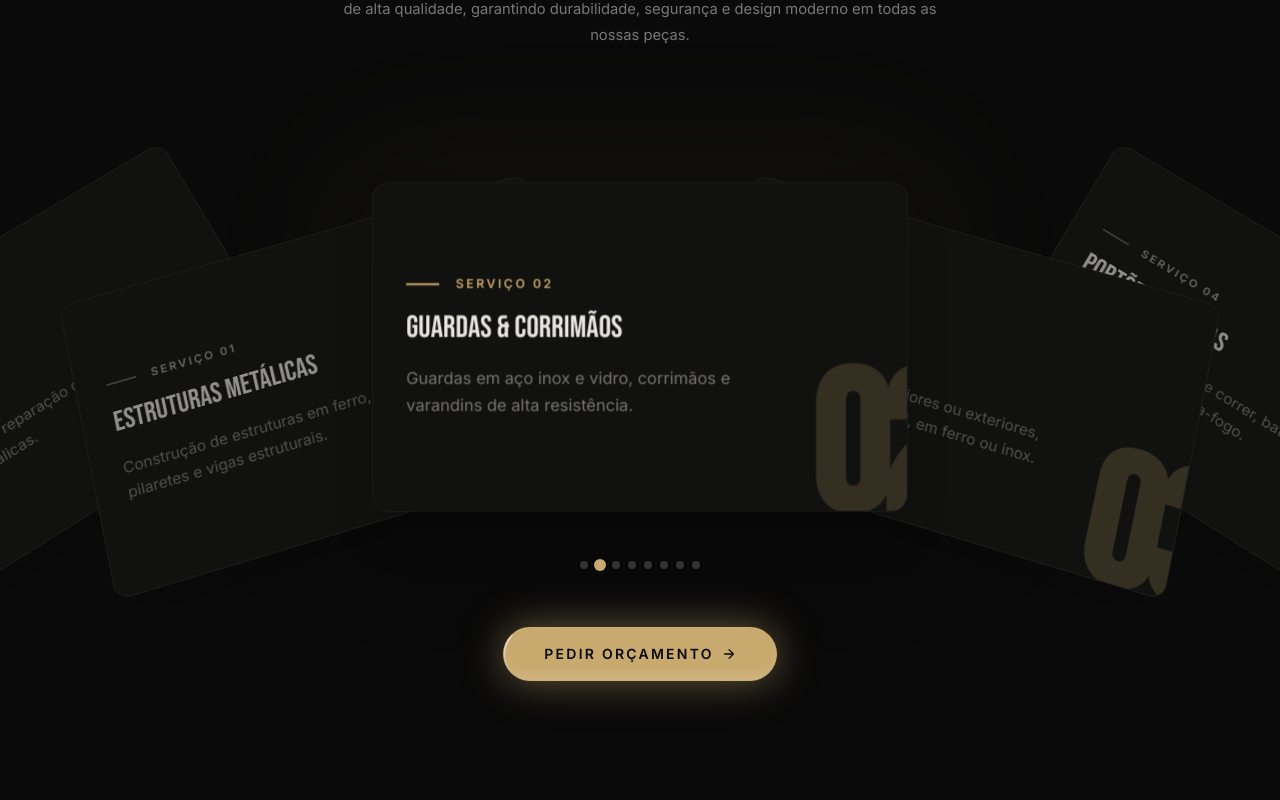
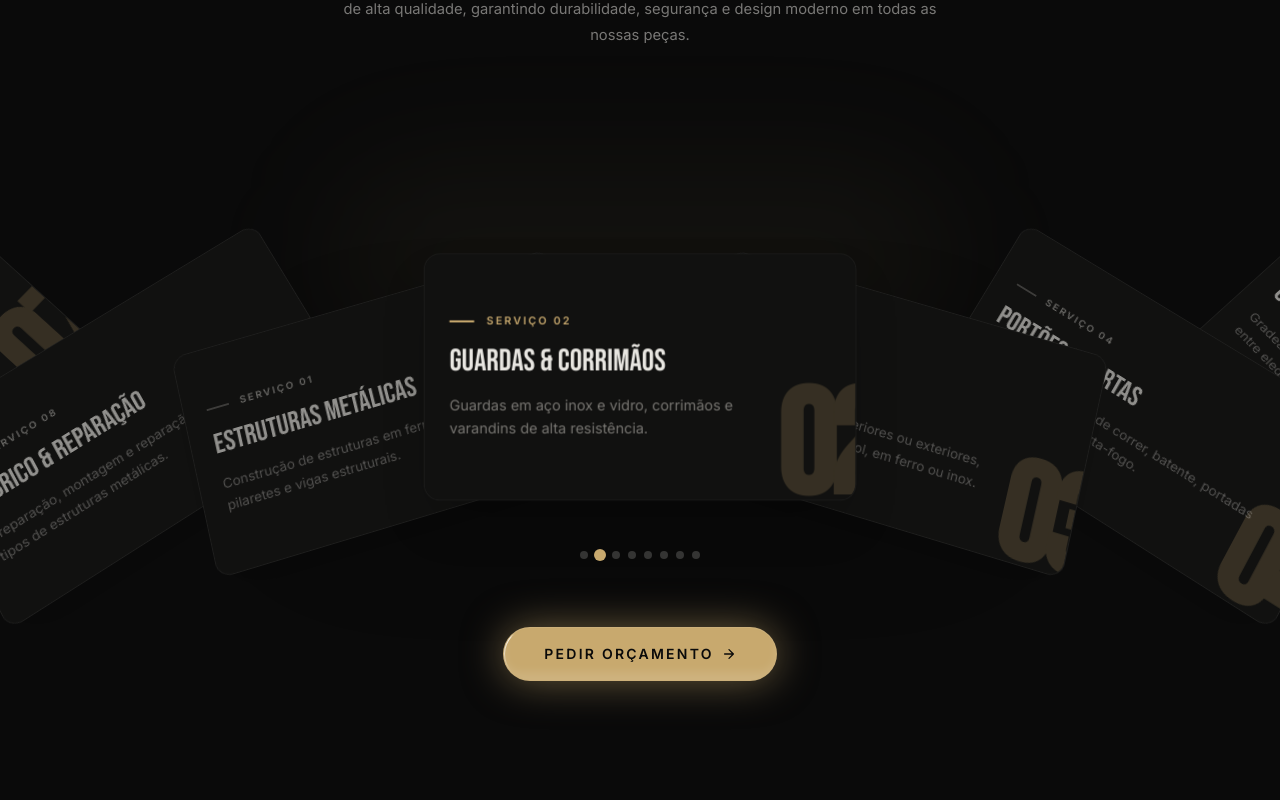
Before and after one commit to mendesrui19/Rino_Seralharia_Website, a React (Vite) app: page / in a window 1280 px wide. Shown: the part 2220-3020 px from the top of the page. Built offline with nearby package versions, Linux system fonts and the light colour scheme.

Commit message:
Reduce card stack size and text size to ensure all content fits

```diff
--- a/src/components/sections/Services.tsx
+++ b/src/components/sections/Services.tsx
@@ -46,8 +46,8 @@ export function Services() {
             intervalMs={3500}
             pauseOnHover={true}
             showDots={true}
-            cardWidth={520}
-            cardHeight={320}
+            cardWidth={420}
+            cardHeight={240}
             overlap={0.4}
             spreadDeg={50}
             perspectivePx={1000}
--- a/src/components/ui/card-stack.tsx
+++ b/src/components/ui/card-stack.tsx
@@ -371,27 +371,27 @@ export function CardStack<T extends CardStackItem>({
 
 function DefaultFanCard({ item, active }: { item: CardStackItem; active: boolean }) {
   return (
-    <div className="relative h-full w-full p-8 flex flex-col justify-center bg-bg-sec group">
+    <div className="relative h-full w-full p-6 flex flex-col justify-center bg-bg-sec group">
       {/* Custom render for Serralharia */}
-      <div className="absolute -bottom-10 -right-10 pointer-events-none opacity-20">
-        <span className="font-display text-[12rem] leading-none text-accent font-bold tracking-tighter">
+      <div className="absolute -bottom-6 -right-6 pointer-events-none opacity-20">
+        <span className="font-display text-[9rem] leading-none text-accent font-bold tracking-tighter">
           {item.num || item.id}
         </span>
       </div>
 
       <div className="relative z-10">
-        <div className="flex items-center gap-4 mb-4">
-          <div className={`h-[2px] w-8 ${active ? 'bg-accent' : 'bg-white/20'}`}></div>
-          <span className={`text-xs tracking-[0.2em] uppercase font-bold transition-colors ${active ? 'text-accent' : 'text-white/40'}`}>
+        <div className="flex items-center gap-3 mb-3">
+          <div className={`h-[2px] w-6 ${active ? 'bg-accent' : 'bg-white/20'}`}></div>
+          <span className={`text-[0.65rem] tracking-[0.2em] uppercase font-bold transition-colors ${active ? 'text-accent' : 'text-white/40'}`}>
             Serviço {item.num || item.id}
           </span>
         </div>
 
-        <h3 className={`font-display text-3xl mb-4 leading-tight transition-colors ${active ? 'text-white' : 'text-white/60'}`}>
+        <h3 className={`font-display text-2xl md:text-3xl mb-3 leading-tight transition-colors ${active ? 'text-white' : 'text-white/60'}`}>
           {item.title}
         </h3>
 
-        <p className={`text-sm md:text-base leading-relaxed max-w-[85%] transition-colors ${active ? 'text-dim' : 'text-white/30'}`}>
+        <p className={`text-[0.8rem] md:text-sm leading-relaxed max-w-[90%] transition-colors ${active ? 'text-dim' : 'text-white/30'}`}>
           {item.description}
         </p>
       </div>
```
